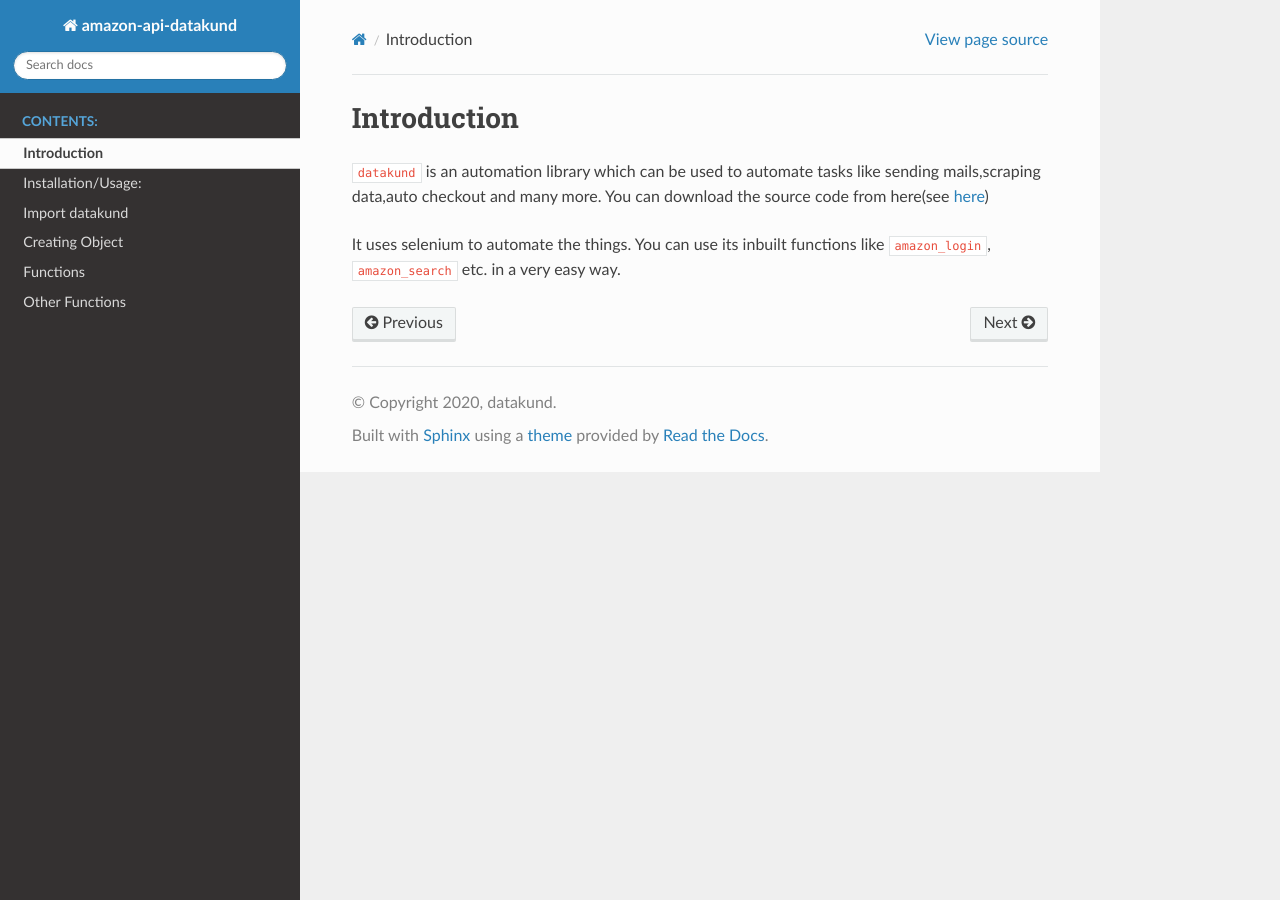
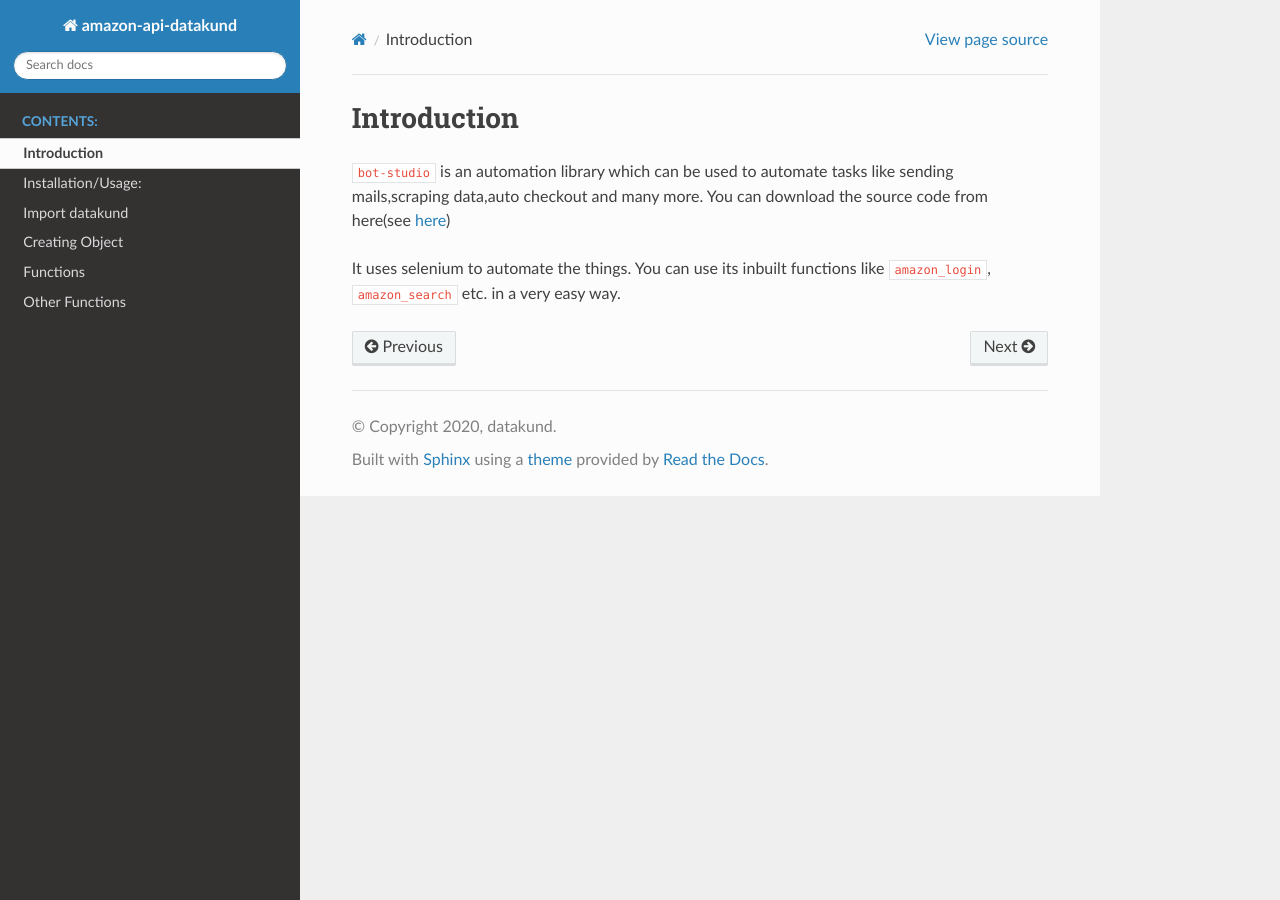
Before and after one commit to datakund/amazon-api-datakund, a Sphinx documentation site: the page built from Docs/source/intro.rst, in a window 1280 px wide. Built offline with Sphinx 7.4.7 and the Read the Docs theme 2.0.0, drawn with Linux system fonts in a browser that asks for light colours.

Commit message:
Update intro.rst

```diff
--- a/Docs/source/intro.rst
+++ b/Docs/source/intro.rst
@@ -1,6 +1,6 @@
 Introduction
 ***************************
 
-``datakund`` is an automation library which can be used to automate tasks like sending mails,scraping data,auto checkout and many more. You can download the source code from here(see `here <https://github.com/datakund/linkedin-api-datakund>`_)
+``bot-studio`` is an automation library which can be used to automate tasks like sending mails,scraping data,auto checkout and many more. You can download the source code from here(see `here <https://github.com/datakund/amazon-api-datakund>`_)
 
 It uses selenium to automate the things. You can use its inbuilt functions like ``amazon_login``, ``amazon_search`` etc. in a very easy way.
```
